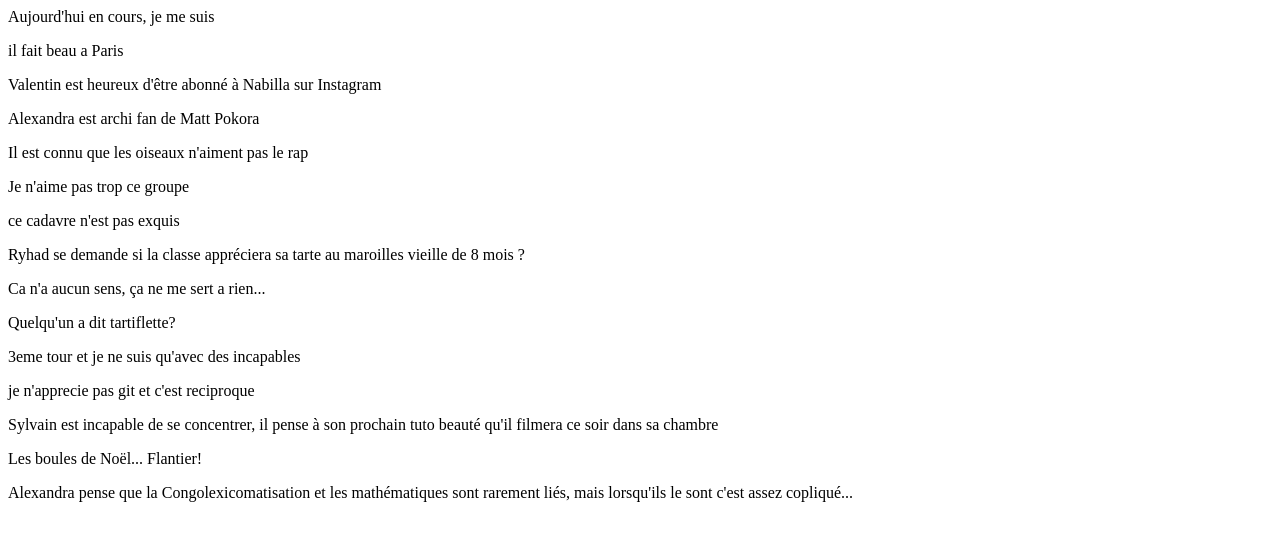
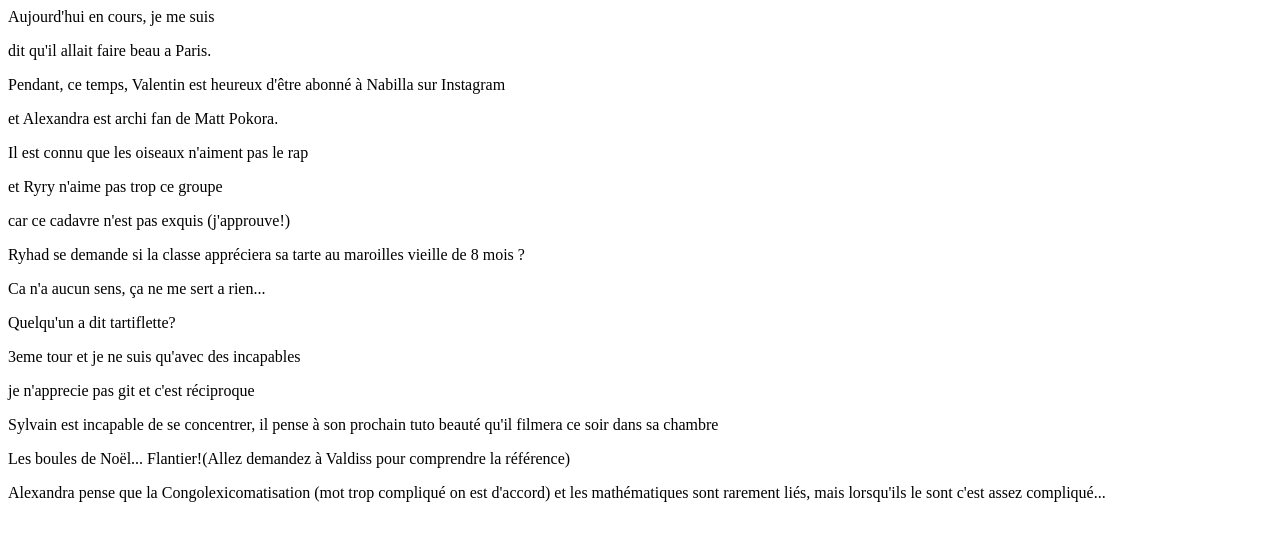
Before and after one commit to RyderBlack/cadavre_exquis, a plain HTML site: page index.html in a window 1280 px wide. Drawn offline with Linux system fonts and the light colour scheme.

Commit message:
Last commit of the day

```diff
--- a/index.html
+++ b/index.html
@@ -1,15 +1,15 @@
 <p>Aujourd'hui en cours, je me suis</p>
-<p>il fait beau a Paris</p>
-<p>Valentin est heureux d'être abonné à Nabilla sur Instagram</p>
-<p>Alexandra est archi fan de Matt Pokora</p>
+<p>dit qu'il allait faire beau a Paris.</p>
+<p>Pendant, ce temps, Valentin est heureux d'être abonné à Nabilla sur Instagram</p>
+<p> et Alexandra est archi fan de Matt Pokora.</p>
 <p>Il est connu que les oiseaux n'aiment pas le rap</p>
-<p>Je n'aime pas trop ce groupe</p>
-<p>ce cadavre n'est pas exquis</p>
+<p>et Ryry n'aime pas trop ce groupe</p>
+<p>car ce cadavre n'est pas exquis (j'approuve!)</p>
 <p>Ryhad se demande si la classe appréciera sa tarte au maroilles vieille de 8 mois ?</p>
 <p>Ca n'a aucun sens, ça ne me sert a rien...</p>
 <p>Quelqu'un a dit tartiflette?</p>
 <p>3eme tour et je ne suis qu'avec des incapables</p>
-<p>je n'apprecie pas git et c'est reciproque</p>
+<p>je n'apprecie pas git et c'est réciproque</p>
 <p>Sylvain est incapable de se concentrer, il pense à son prochain tuto beauté qu'il filmera ce soir dans sa chambre</p>
-<p>Les boules de Noël... Flantier!</p>
-<p>Alexandra pense que la Congolexicomatisation et les mathématiques sont rarement liés, mais lorsqu'ils le sont c'est assez copliqué...</p>
+<p>Les boules de Noël... Flantier!(Allez demandez à Valdiss pour comprendre la référence)</p>
+<p>Alexandra pense que la Congolexicomatisation (mot trop compliqué on est d'accord) et les mathématiques sont rarement liés, mais lorsqu'ils le sont c'est assez compliqué...</p>
```
